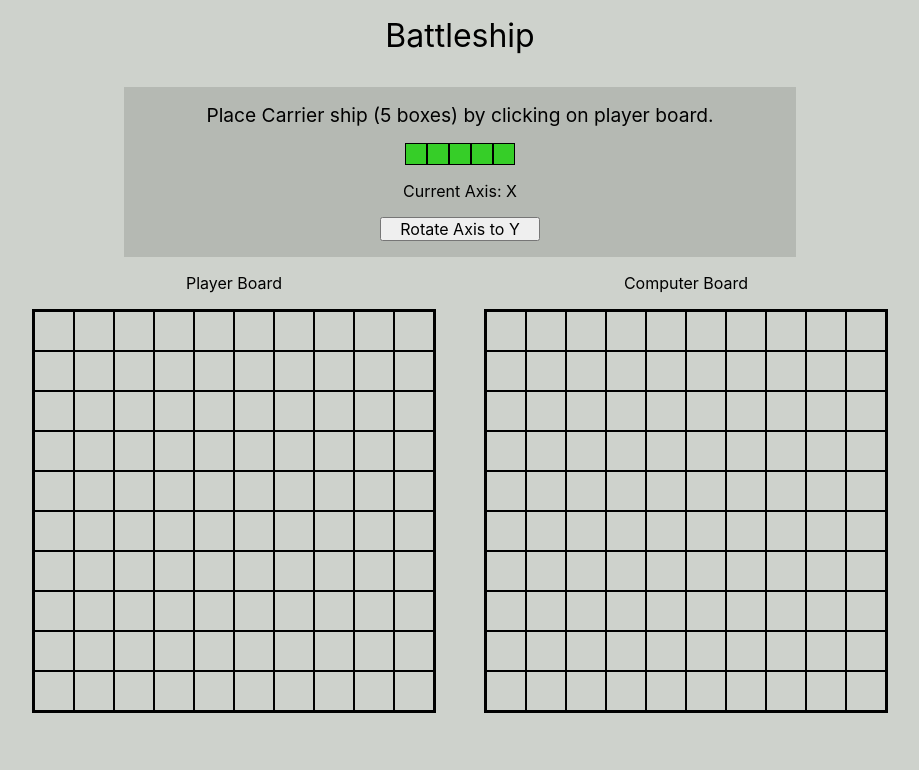
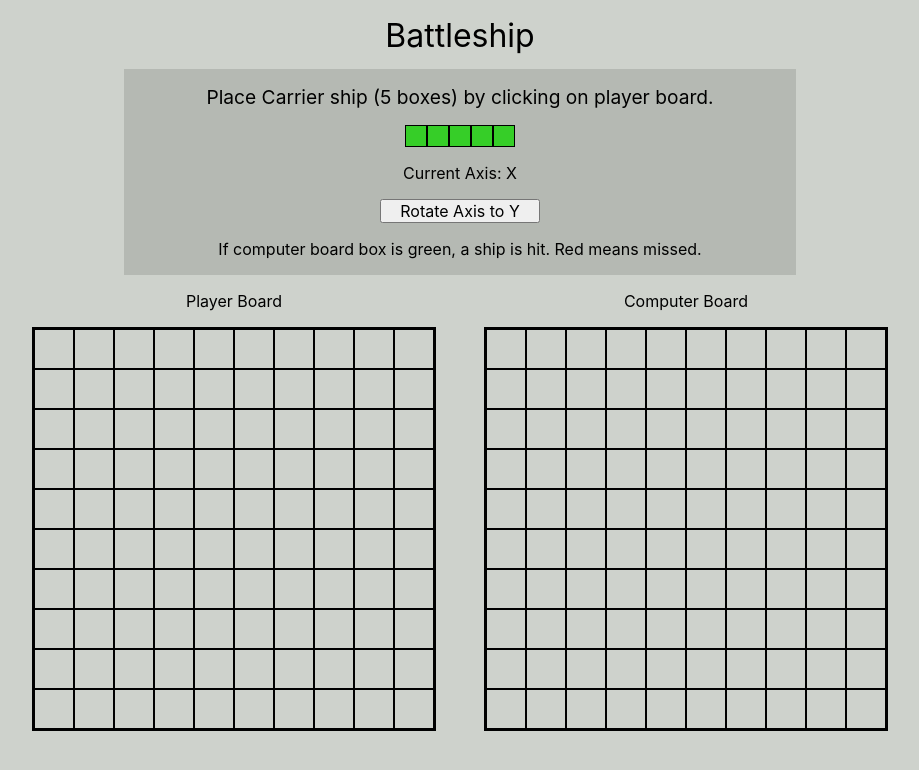
Before and after one commit to ericchi00/Project-Battleship, a website built with webpack: page dist/index.html in a window 1280 px wide. Shown: the whole page, without its empty margins (180-1099 px from the left). Built offline with nearby package versions, Linux system fonts and the light colour scheme.

Commit message:
added some instructions

```diff
--- a/dist/index.html
+++ b/dist/index.html
@@ -21,6 +21,9 @@
         </div>
         <div class="currentAxis">Current Axis: X</div>
         <button id="axis">Rotate Axis to Y</button>
+        <div class="shipColor">
+            <div class="shipHit">If computer board box is green, a ship is hit. Red means missed.</div>
+        </div>
     </div>
     <div class="boardWrapper">
         <div class="playerContainer">
```
